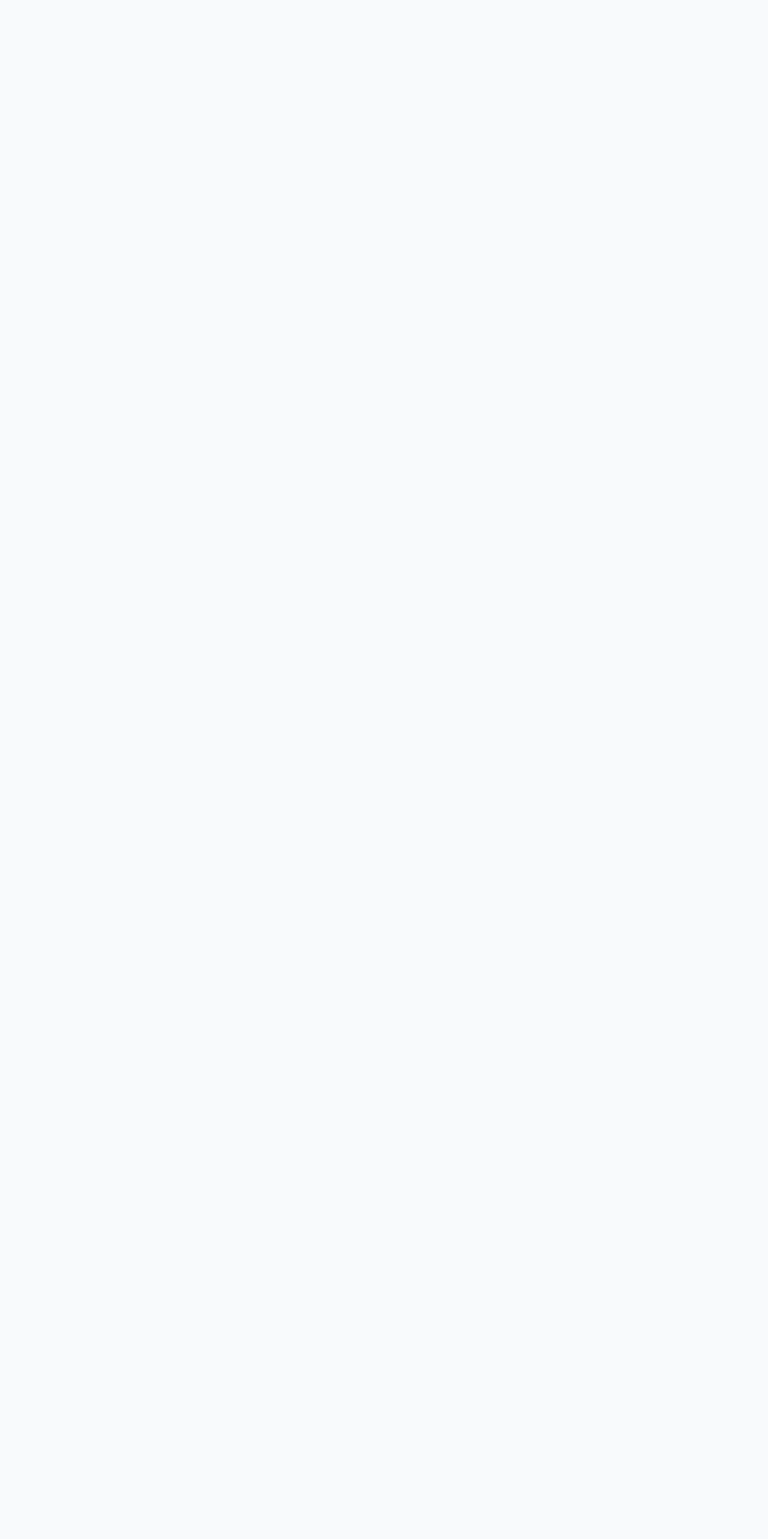
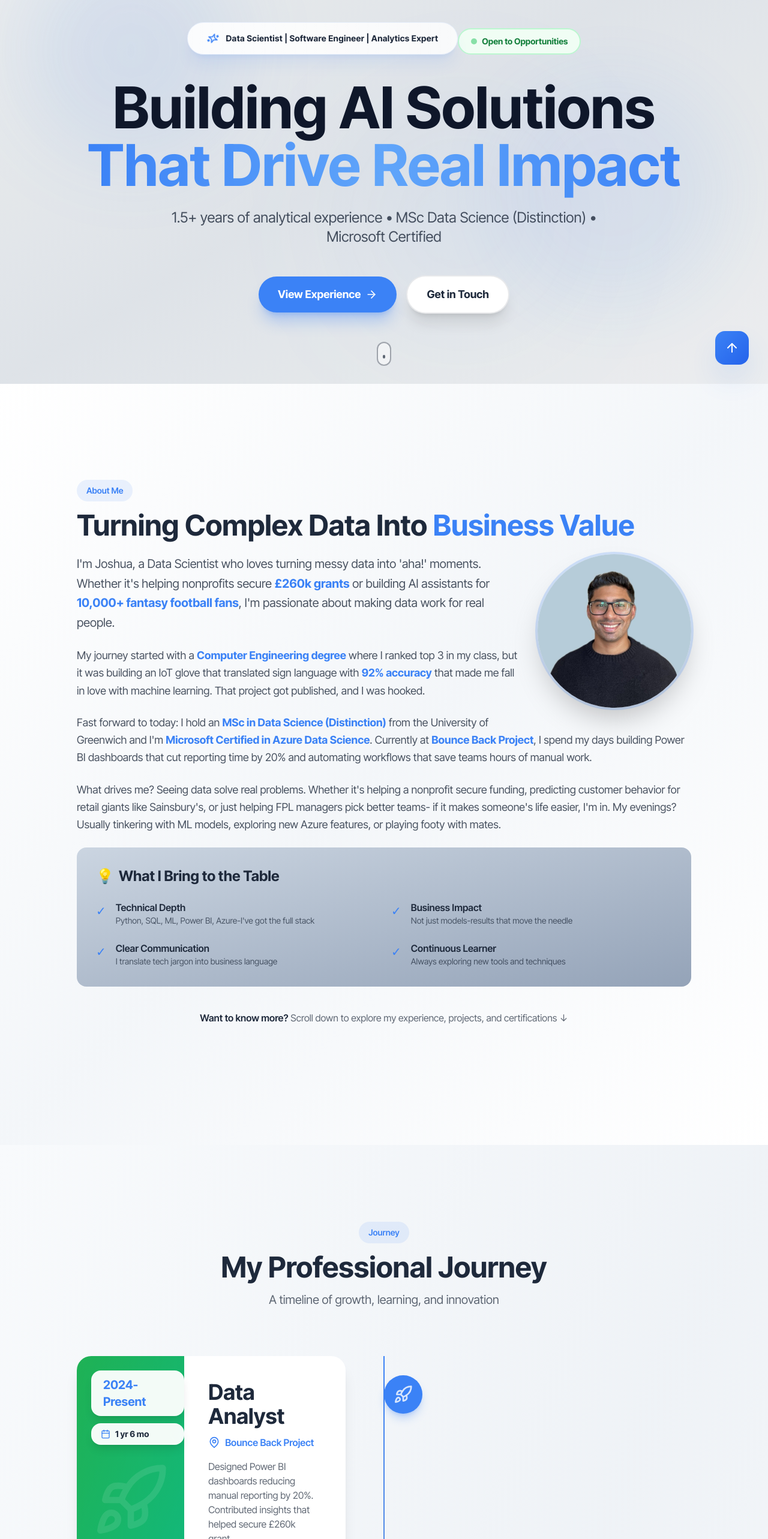
Before and after one commit to JoshuaDsouza98/portfolio, a React (Vite) app: page / in a window 1280 px wide. Shown: the part 160-2726 px from the top of the page at 60% size. Before the commit the page ends 800 px from the top, so only its background shows below. Built offline with nearby package versions, Linux system fonts and the light colour scheme.

Commit message:
Fix: Mobile responsiveness and image paths

```diff
--- a/src/components/About.tsx
+++ b/src/components/About.tsx
@@ -57,12 +57,12 @@ const About = () => {
                 initial={{ opacity: 0, scale: 0.8 }}
                 animate={{ opacity: 1, scale: 1 }}
                 transition={{ duration: 0.6, delay: 0.3 }}
-                className="float-right ml-8 mb-6 shape-outside-circle"
+                className="float-none md:float-right mx-auto md:mx-0 md:ml-8 mb-6 w-48 h-48 md:w-64 md:h-64"
               >
                 <img
                   src="/assets/joshua-profile.jpg"
                   alt="Joshua D'Souza - Data Scientist"
-                  className="w-64 h-64 rounded-full object-cover shadow-2xl ring-4 ring-primary/20"
+                  className="w-full h-full rounded-full object-cover shadow-2xl ring-4 ring-primary/20"
                   onError={(e) => {
                     e.currentTarget.style.display = 'none';
                   }}
--- a/src/components/Certifications.tsx
+++ b/src/components/Certifications.tsx
@@ -58,7 +58,7 @@ const Certifications = () => {
         </motion.div>
 
         {/* Certifications Grid */}
-        <div className="max-w-5xl mx-auto grid md:grid-cols-2 gap-8 justify-items-center">
+        <div className="max-w-5xl mx-auto grid sm:grid-cols-2 gap-6 md:gap-8 justify-items-center">
           {certifications.map((cert, index) => (
             <motion.div
               key={cert.title}
@@ -66,10 +66,10 @@ const Certifications = () => {
               animate={isInView ? { opacity: 1, y: 0 } : {}}
               transition={{ duration: 0.6, delay: index * 0.15 }}
               whileHover={{ y: -12, boxShadow: "0 25px 50px -12px rgba(59, 130, 246, 0.3)" }}
-              className="group bg-white rounded-3xl overflow-hidden shadow-xl hover:shadow-2xl transition-all duration-500"
+              className="group bg-white rounded-3xl overflow-hidden shadow-xl hover:shadow-2xl transition-all duration-500 w-full"
             >
               {/* Certificate Image/Badge */}
-              <div className={`relative h-64 bg-gradient-to-br ${cert.gradient} flex items-center justify-center overflow-hidden`}>
+              <div className={`relative h-48 md:h-64 bg-gradient-to-br ${cert.gradient} flex items-center justify-center overflow-hidden`}>
                 {/* Certificate Image */}
                 <img
                   src={cert.image}
@@ -101,21 +101,21 @@ const Certifications = () => {
               </div>
 
               {/* Content */}
-              <div className="p-8">
-                <div className="mb-4">
-                  <h3 className="text-xl font-bold text-secondary mb-2 leading-tight group-hover:text-primary transition-colors">
+              <div className="p-6 md:p-8">
+                <div className="mb-3 md:mb-4">
+                  <h3 className="text-lg md:text-xl font-bold text-secondary mb-2 leading-tight group-hover:text-primary transition-colors">
                     {cert.title}
                   </h3>
-                  <p className="text-sm font-semibold text-primary mb-1">{cert.issuer}</p>
+                  <p className="text-xs md:text-sm font-semibold text-primary mb-1">{cert.issuer}</p>
                   <p className="text-xs text-secondary/60">{cert.date}</p>
                 </div>
 
                 {/* Skills */}
-                <div className="flex flex-wrap gap-2 mb-6">
+                <div className="flex flex-wrap gap-2 mb-4 md:mb-6">
                   {cert.skills.map((skill) => (
                     <span
                       key={skill}
-                      className="bg-gradient-to-br from-dominant-light to-dominant px-3 py-1 rounded-full text-xs font-semibold text-secondary"
+                      className="bg-gradient-to-br from-dominant-light to-dominant px-2.5 md:px-3 py-1 rounded-full text-xs font-semibold text-secondary"
                     >
                       {skill}
                     </span>
--- a/src/components/Footer.tsx
+++ b/src/components/Footer.tsx
@@ -120,8 +120,8 @@ const Footer = () => {
             transition={{ duration: 0.6, delay: 0.4 }}
             className="border-t border-white/10 pt-8 text-center"
           >
-            <p className="text-white/50 text-sm">
-              © {currentYear} Your Name. Crafted with passion and precision.
+            <p className="text-white/50 text-xs md:text-sm">
+              © {currentYear} Joshua D'Souza. Crafted with passion and precision.
             </p>
           </motion.div>
         </div>
--- a/src/components/Hero.tsx
+++ b/src/components/Hero.tsx
@@ -59,15 +59,15 @@ const Hero = () => {
             initial={{ opacity: 0, scale: 0.5 }}
             animate={{ opacity: 1, scale: 1 }}
             transition={{ duration: 0.5, type: "spring", stiffness: 200 }}
-            className="inline-flex items-center space-x-3 bg-gradient-to-r from-white/90 to-white/80 backdrop-blur-md px-8 py-4 rounded-full shadow-xl shadow-primary/10 mb-10 border border-primary/10"
+            className="inline-flex items-center space-x-2 md:space-x-3 bg-gradient-to-r from-white/90 to-white/80 backdrop-blur-md px-4 md:px-8 py-3 md:py-4 rounded-full shadow-xl shadow-primary/10 mb-6 md:mb-10 border border-primary/10"
           >
             <motion.div
               animate={{ rotate: [0, 360] }}
               transition={{ duration: 3, repeat: Infinity, ease: "linear" }}
             >
-              <Sparkles className="w-5 h-5 text-primary" />
+              <Sparkles className="w-4 h-4 md:w-5 md:h-5 text-primary" />
             </motion.div>
-            <span className="text-sm font-bold text-secondary tracking-wide">
+            <span className="text-xs md:text-sm font-bold text-secondary tracking-wide">
               Data Scientist | Software Engineer | Analytics Expert
             </span>
           </motion.div>
@@ -77,9 +77,9 @@ const Hero = () => {
             initial={{ opacity: 0, scale: 0.9 }}
             animate={{ opacity: 1, scale: 1 }}
             transition={{ duration: 0.5, delay: 0.15 }}
-            className="inline-flex items-center space-x-2 bg-green-50 border-2 border-green-200 text-green-700 px-5 py-2.5 rounded-full text-sm font-bold mb-8"
+            className="inline-flex items-center space-x-2 bg-green-50 border-2 border-green-200 text-green-700 px-4 md:px-5 py-2 md:py-2.5 rounded-full text-xs md:text-sm font-bold mb-6 md:mb-8"
           >
-            <span className="w-2.5 h-2.5 bg-green-500 rounded-full animate-pulse" />
+            <span className="w-2 h-2 md:w-2.5 md:h-2.5 bg-green-500 rounded-full animate-pulse" />
             <span>Open to Opportunities</span>
           </motion.div>
 
@@ -88,7 +88,7 @@ const Hero = () => {
             initial={{ opacity: 0, y: 30 }}
             animate={{ opacity: 1, y: 0 }}
             transition={{ duration: 0.8, delay: 0.2 }}
-            className="text-5xl md:text-7xl lg:text-8xl font-bold text-secondary mb-6 leading-tight"
+            className="text-4xl sm:text-5xl md:text-7xl lg:text-8xl font-bold text-secondary mb-4 md:mb-6 leading-tight px-2"
           >
             <span className="text-secondary-dark">Building AI Solutions</span>
             <br />
@@ -139,19 +139,23 @@ const Hero = () => {
       {/* Scroll Indicator */}
       <motion.div
         initial={{ opacity: 0 }}
-        animate={{ opacity: 1 }}
-        transition={{ delay: 1.5 }}
-        className="absolute bottom-10 left-1/2 transform -translate-x-1/2"
+        animate={{ opacity: [0, 1, 1, 0] }}
+        transition={{
+          delay: 1.5,
+          times: [0, 0.05, 0.95, 1],
+          duration: 10
+        }}
+        className="absolute bottom-8 md:bottom-10 left-1/2 transform -translate-x-1/2 z-20"
       >
         <motion.div
           animate={{ y: [0, 10, 0] }}
           transition={{ duration: 2, repeat: Infinity }}
-          className="w-6 h-10 border-2 border-secondary/30 rounded-full flex items-start justify-center p-2"
+          className="w-6 h-10 border-2 border-secondary/40 rounded-full flex items-start justify-center p-2 bg-white/50 backdrop-blur-sm"
         >
           <motion.div
             animate={{ y: [0, 12, 0] }}
             transition={{ duration: 2, repeat: Infinity }}
-            className="w-1.5 h-1.5 bg-secondary/50 rounded-full"
+            className="w-1.5 h-1.5 bg-secondary/70 rounded-full"
           />
         </motion.div>
       </motion.div>
--- a/src/components/Navigation.tsx
+++ b/src/components/Navigation.tsx
@@ -47,7 +47,7 @@ const Navigation = () => {
             whileHover={{ scale: 1.05 }}
             whileTap={{ scale: 0.95 }}
           >
-            <span className="text-xl font-bold text-secondary">
+            <span className="text-lg md:text-xl font-bold text-secondary">
               Joshua D'Souza
             </span>
           </motion.a>
--- a/src/components/Timeline.tsx
+++ b/src/components/Timeline.tsx
@@ -209,26 +209,26 @@ const Timeline = () => {
                     </div>
 
                     {/* Text Content */}
-                    <div className={`p-10 flex flex-col justify-center transition-all duration-500 ${
+                    <div className={`p-6 md:p-8 lg:p-10 flex flex-col justify-center transition-all duration-500 ${
                       selectedExperience === index
                         ? 'md:col-span-1'
                         : `md:col-span-3 ${isEven ? 'md:order-2' : 'md:order-1'}`
                     }`}>
-                      <div className="flex items-center space-x-3 mb-6 lg:hidden">
-                        <div className="bg-primary/10 p-3 rounded-xl">
-                          <item.icon className="w-6 h-6 text-primary" />
+                      <div className="flex items-center space-x-3 mb-4 md:mb-6 lg:hidden">
+                        <div className="bg-primary/10 p-2 md:p-3 rounded-xl">
+                          <item.icon className="w-5 h-5 md:w-6 md:h-6 text-primary" />
                         </div>
-                        <span className="text-xl font-bold text-primary">{item.year}</span>
+                        <span className="text-lg md:text-xl font-bold text-primary">{item.year}</span>
                       </div>
 
-                      <h3 className="text-3xl md:text-4xl font-bold text-secondary mb-3 leading-tight">
+                      <h3 className="text-2xl md:text-3xl lg:text-4xl font-bold text-secondary mb-2 md:mb-3 leading-tight">
                         {item.title}
                       </h3>
-                      <div className="flex items-center space-x-2 text-primary mb-4">
-                        <MapPin className="w-5 h-5" />
-                        <span className="text-base font-semibold">{item.company}</span>
+                      <div className="flex items-center space-x-2 text-primary mb-3 md:mb-4">
+                        <MapPin className="w-4 h-4 md:w-5 md:h-5" />
+                        <span className="text-sm md:text-base font-semibold">{item.company}</span>
                       </div>
-                      <p className="text-secondary/70 leading-relaxed text-base mb-6">
+                      <p className="text-secondary/70 leading-relaxed text-sm md:text-base mb-4 md:mb-6">
                         {item.description}
                       </p>
 
--- a/src/main.tsx
+++ b/src/main.tsx
@@ -4,9 +4,11 @@ import { BrowserRouter } from 'react-router-dom'
 import App from './App.tsx'
 import './index.css'
 
+const basename = window.location.hostname === 'localhost' ? '/' : '/portfolio'
+
 ReactDOM.createRoot(document.getElementById('root')!).render(
   <React.StrictMode>
-    <BrowserRouter basename="/portfolio">
+    <BrowserRouter basename={basename}>
       <App />
     </BrowserRouter>
   </React.StrictMode>,
```
Also changed, not shown: src/components/Contact.tsx (+14 -14 lines), src/components/Projects.tsx (+12 -12 lines), src/components/Skills.tsx (+10 -10 lines), assets/certifications/Azure-Fundamentals.png (deleted), assets/certifications/azure-data-scientist.png (deleted).
